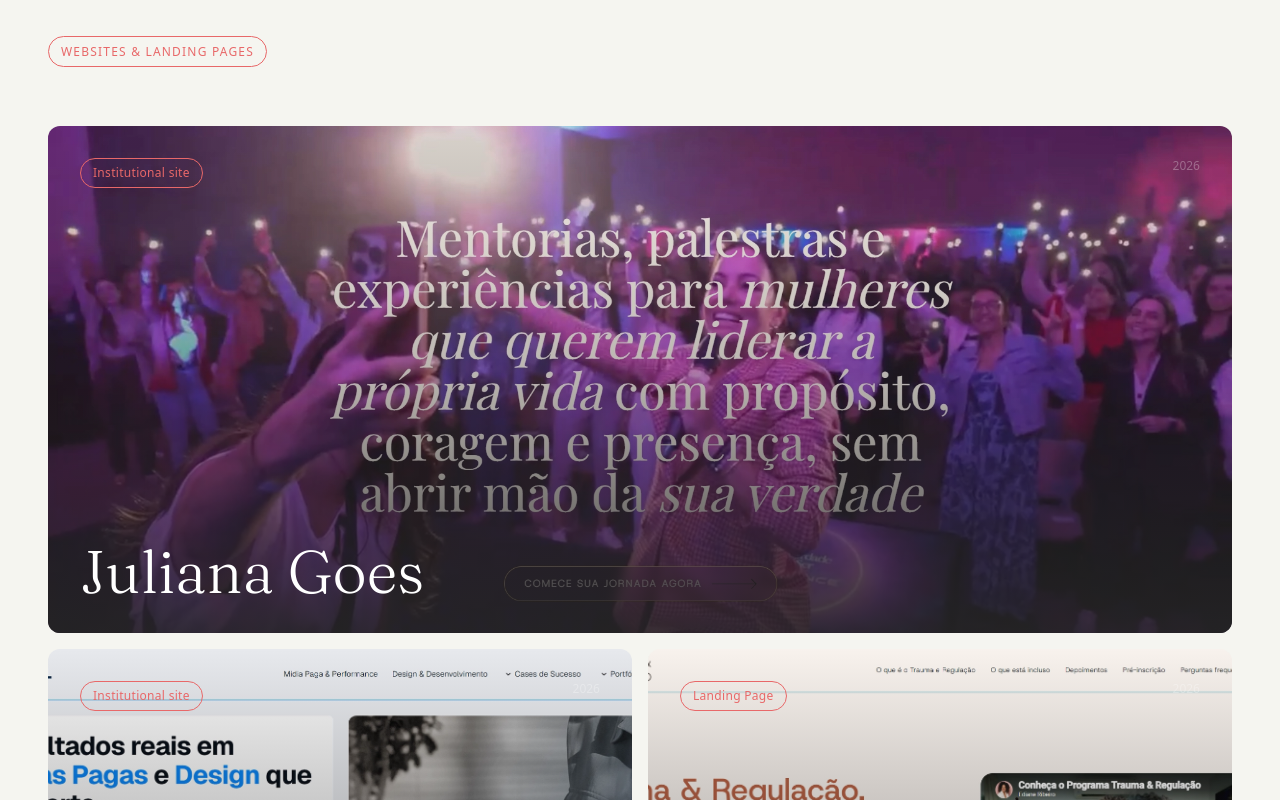
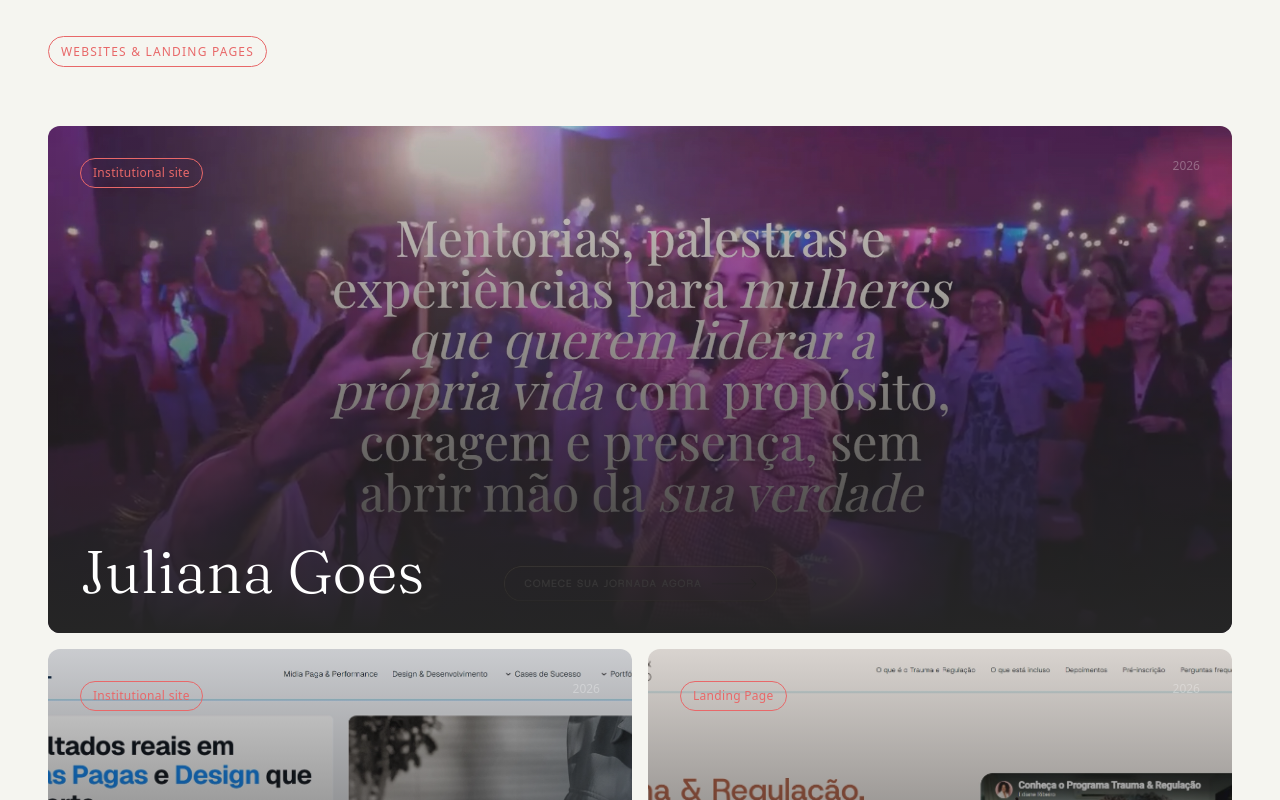
Before and after one commit to daniloaguillar/portfolio, a Next.js app: page / in a window 1280 px wide. Shown: the part 1100-1900 px from the top of the page. Built offline with nearby package versions, Linux system fonts and the light colour scheme; a web font is replaced by a local one.

Commit message:
Darken card gradient by 25% for better title contrast

```diff
--- a/components/Projects.tsx
+++ b/components/Projects.tsx
@@ -177,7 +177,7 @@
             alt={project.name}
             className={`absolute inset-0 w-full h-full object-cover transition-transform duration-700 group-hover:scale-105 ${project.imageMobile ? "hidden md:block" : ""}`}
           />
-          <div className="absolute inset-0 bg-gradient-to-t from-[#252525]/90 via-[#252525]/30 to-transparent" />
+          <div className="absolute inset-0 bg-gradient-to-t from-[#252525] via-[#252525]/55 to-[#252525]/15" />
         </>
       ) : (
         <>
```
